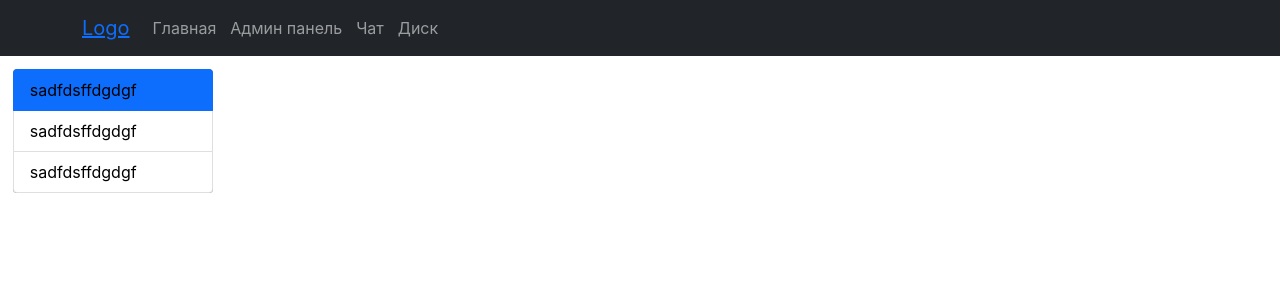
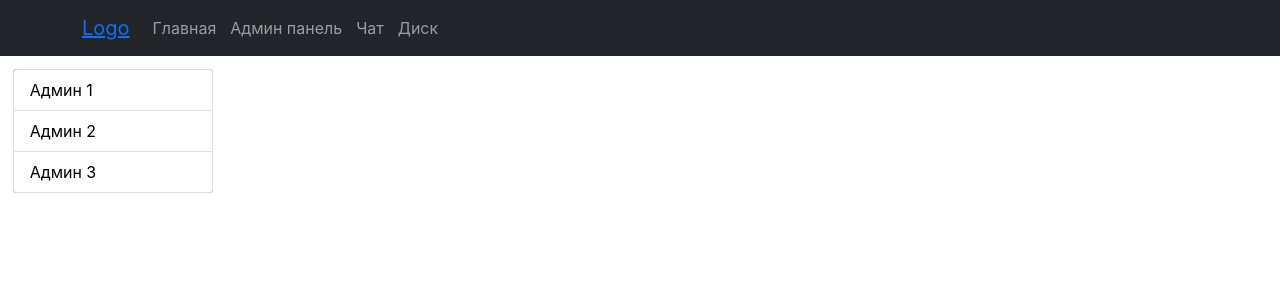
Before and after one commit to enot58/new_askue_react, a React (Create React App) app in the folder client/: page /admin in a window 1280 px wide. Shown: the top 300 px of the page. Built offline with nearby package versions, Linux system fonts and the light colour scheme.

Commit message:
Changes to be committed: 	modified:   client/src/components/SideBar/SideBarItem.jsx 	modified:   client/src/pages/AdminPanel.jsx

```diff
--- a/client/src/components/SideBar/SideBarItem.jsx
+++ b/client/src/components/SideBar/SideBarItem.jsx
@@ -6,27 +6,13 @@ import classes from "./SideBarItem.module.css"
 import {ListGroupItem} from "react-bootstrap";
 
 
-function SideBarItem(props) {
-
-  // const [newActive, setNewActive] = useState(false)
-
-  // const selectActive = () => {
-
-  //     console.log(newActive)
-
-  //     if (newActive === false ) {
-  //       setNewActive(true)
-  //     } else {
-  //       setNewActive(false)
-  //     }
-
-  // }
+function SideBarItem({id, title, newLink, active, onActiveClick = f => f}) {
 
   return (
 
-       <ListGroupItem onClick={props.setNewActive} active={props.newActive}>
-          <Link className={classes.newSideBarItem} to={props.newLink}>
-            {props.children}
+       <ListGroupItem onClick={() => onActiveClick(id)}>
+          <Link className={classes.newSideBarItem} to={newLink}>
+            {title}
           </Link>
        </ListGroupItem>
 
--- a/client/src/pages/AdminPanel.jsx
+++ b/client/src/pages/AdminPanel.jsx
@@ -7,39 +7,49 @@ import SideBarItem from "../components/SideBar/SideBarItem";
 
 const AdminPanel = () => {
 
+    const [itemAdminPanel, setItemAdminPanel] = useState([
+        {
+            id: 1,
+            newLink: '/admin',
+            title: "Админ 1",
+        },
+        {
+            id: 2,
+            newLink: '/admin',
+            title: "Админ 2",
+        },
+        {
+            id: 3,
+            newLink: '/admin',
+            title: "Админ 3",
+        }
+    ])
+
     const [newActive, setNewActive] = useState(false)
 
-    const selectActive = () => {
 
-        console.log(newActive)
 
-        if (newActive === false ) {
-          setNewActive(true)
-        } else {
-          setNewActive(false)
-        }
+    const onSelectActive = (id, active) => {
+
+
+        const newItem = itemAdminPanel.map((itemAdmin) =>
+            itemAdmin.id === id ? {...itemAdmin, active} : itemAdmin
+        )
+        setItemAdminPanel(newItem)
+        console.log(newItem)
+        console.log(itemAdminPanel)
 
     }
 
     return (
         <div>
             <SideBar>
-                {/* <ListGroup.Item><NavItem newLink = {"/main"}>Главная</NavItem></ListGroup.Item>
-                <ListGroup.Item>dsafdsf</ListGroup.Item>
-                <ListGroup.Item>dsafdsf</ListGroup.Item>
-                <ListGroup.Item>dsafdsf</ListGroup.Item> */}
-                <SideBarItem newActive setNewActive newLink = {'/admin'}>
-                    sadfdsffdgdgf
-                </SideBarItem>
 
-                <SideBarItem newLink = {'/admin'}>
-                    sadfdsffdgdgf
-                </SideBarItem>
-                <SideBarItem newLink = {'/admin'}>
-                    sadfdsffdgdgf
-                </SideBarItem>
-
-
+                {itemAdminPanel.map((item) => (
+                    <SideBarItem key={item.id} {...item} onActiveClick = {active => onSelectActive()} newLink = {item.newLink} active={item.title}>
+                        {item.title}
+                    </SideBarItem>
+                ))}
 
 
             </SideBar>
```
